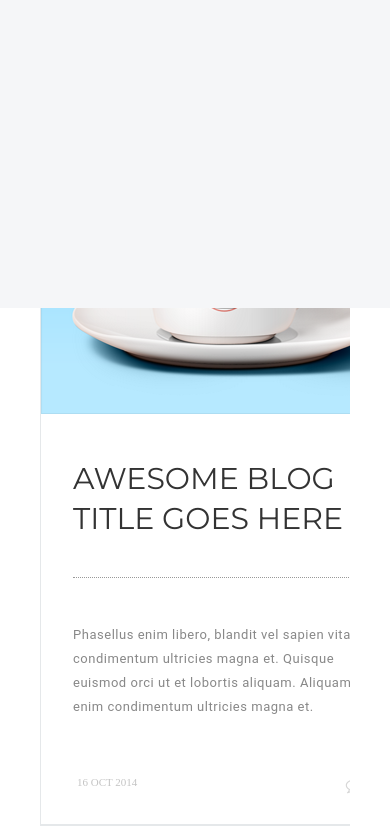
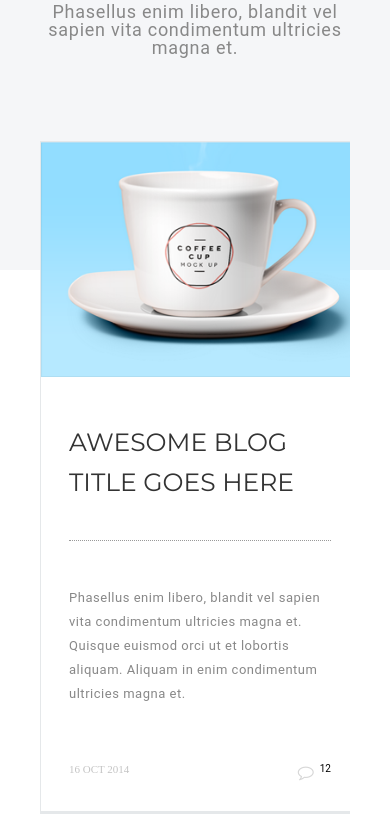
Before and after one commit to ggxx86/vezba, a plain HTML site: page home.html in a window 390 px wide. Shown: the part 3930-4756 px from the top of the page. Drawn offline with nearby package versions, Linux system fonts and the light colour scheme; a small style sheet from the web is missing.

Commit message:
nice one

```diff
--- a/css/home.css
+++ b/css/home.css
@@ -47,10 +47,6 @@ NAV HOVER blue #2ea0ff
 	overflow: hidden;
 
 }
-
-
-
-
 
 /*-----------------------------------
 				HEADER
@@ -104,10 +100,9 @@ nav a:hover{
 }
 
 
-/*-----------------------------------
-				OUR SERVICES
--------------------------------------
-*/
+/*/////////////////////////////////////
+			OUR SERVICES
+/////////////////////////////////////*/
 
 #our_services .container .h1class:first-child{
 	margin-top: 120px;
@@ -300,21 +295,14 @@ nav a:hover{
 }
 
 /*///////////////////////////////////
-////////////////////////////////////
-
 			LATEST BLOG
-
-/////////////////////////////////////
-///////////////////////////////////////
-*/
+/////////////////////////////////////*/
 
 /*
 #top_part{
 	background-color: #f5f6f8;
 	border: 1px solid #e5e8ea;
 	height: 503px;
-
-
 }
 */
 /*
@@ -326,6 +314,11 @@ nav a:hover{
 	position: relative;
 }
 
+#latest_blog .container{
+	position: relative;
+	z-index: 2;
+}
+
 #siva_maska{
 	height: 516px;
 	width: 100%;
@@ -334,6 +327,7 @@ nav a:hover{
 	overflow: hidden;
 	top:0;
 	left: 0;
+	z-index: 1;
 }
 
 #latest_blog h1{
@@ -345,47 +339,59 @@ nav a:hover{
 	margin-bottom: 84px;
 }
 
+#blog li img{
+	max-width: 100%;
+}
+
 #blog li{
 	width:372px;
+	border-top: 1px solid #e5e8ea;
 	border-left: 1px solid #e5e8ea;
 	border-right: 1px solid #e5e8ea;
 	border-bottom: 3px solid #e5e8ea;
 	float: left;
 	margin-right: 37px;
+	margin-bottom: 45px;
 
+}
+
+.li_part2{
+	width: 324px;
+	box-sizing:border-box;
+    -moz-box-sizing:border-box; /* Firefox */
+    -webkit-box-sizing:border-box;
+  	padding-left: 28px;
+    padding-right: 34px;
 }
 
 #blog li:nth-child(3){
 	margin-right: 0px;
 }
 
+
+
 #blog h3{
 	font-family: Montserrat;
 	font-size: 30px;
 	line-height: 40px;
 	color: #333333;
-	display: inline-block;
+	display: block;
 	margin-top: 42px;
-	margin-left: 32px;
 	margin-bottom: 45px;
 	padding-bottom: 38px;
-	padding-right: 36px;
 	border-bottom: 1px dotted #999999;
 
 }
 
-#blog h3, .blog_text{
-	margin-left: 32px;
-}
+.blog_text{
 
-.blog_text{
-	width: 302px;
 	font-size: 13px;
 	font-family: roboto;
 	line-height: 24px;
 	letter-spacing: 0.04em;
 	color:#888888;
 	margin-bottom: 58px;
+	display: block;
 
 }
 /*
@@ -400,15 +406,12 @@ nav a:hover{
 	float: left;
 	color: #c4c4c4;
 	font-size: 11px;
-	margin-left: 36px;
 	margin-bottom: 36px;
 	display: inline-block;
 }
 
 .blog_number{
 	float: right;
-
-	margin-right: 34px;
 	margin-left: 6px;
 	font-family: 'roboto';
 	font-size: 10px;
@@ -435,7 +438,7 @@ nav a:hover{
 
 /*////////////////////////////
 			FOOTER
-//////////////////////////////*/
+////////////////////////////////*/
 
 
 #last_section{
@@ -589,6 +592,15 @@ footer{
 }
 
 
+
+/*///////////////////////////////////////////////////////////////////////////
+//////////////////////////////////////////////////////////////////////////////
+
+
+								MEDIA QUERY
+
+----------------------------------------------------------------------------*/
+
 @media (max-width: 1195px){
 	.container{
 		box-sizing:border-box;
@@ -643,16 +655,15 @@ footer{
 		font-size: 14px;
 	}
 
-/****************************
-		OUR SERVICES
-*****************************/
+
+}
+/*------------------------------------------
+		MEDIA QUERY MAX WIDTH 768 END*/
 
 
 
 
-
-}
-
+/*********************************************************************/
 
 @media (max-width: 768px){
 
@@ -670,7 +681,9 @@ footer{
 		height:385px;
 
 	}
-
+/******************************
+		OUR SERVICES
+*******************************/
 	#our_services ul li {
 	width: 50%;
 	}
@@ -683,6 +696,9 @@ footer{
 	#our_services p{
 		margin-bottom: 110px;
 	}
+/******************************
+			MAIN SLIDE SHOW
+*******************************/
 
 #main_slideshow img{
 	max-width: none;
@@ -712,10 +728,39 @@ footer{
 
 #blog li {
 	margin-right: 0px;
+	width: 322px;
+}
+
+#blog h3{
+	padding-right: 0px;
+	font-size: 25px;
+}
+
+#blog li:first-child{
+	margin-right: 40px;
+}
+
+#blog li:nth-child(3) .li_part2{
+	float: right;
+}
+
+#blog li:nth-child(3) img{
+	float: left;
+	width: 342px;
+	height: 375px;
+}
+
+#blog li:nth-child(3){
+	width: 686px;
+}
+
+#siva_maska{
+	height: 478px;
 }
 
 
 
+}
 
-
-}
+/*------------------------------------------
+		MEDIA QUERY MAX WIDTH 768 END*/
--- a/home.html
+++ b/home.html
@@ -134,30 +134,33 @@
 			<ul id="blog">
 				<li>
 					<img src="images/blog1.png" alt="blog image" />
+				<div class="li_part2">
 					<h3>AWESOME BLOG<br> TITLE GOES HERE</h3>
 					<p class="blog_text">Phasellus enim libero, blandit vel sapien vita condimentum ultricies magna et. Quisque euismod orci ut et lobortis aliquam. Aliquam in enim condimentum ultricies magna et.</p>
 					<p class="date"> 16 OCT 2014</p>
 					<p class="blog_number">12</p>
 					<i class="fa fa-comment-o"></i>
-
+				</div>
 				</li>
 				<li>
 					<img src="images/blog2.png" alt="blog image" />
+				<div class="li_part2">
 					<h3>TITLE FOR POST<br> WITH SLIDE</h3>
 					<p class="blog_text">Phasellus enim libero, blandit vel sapien vita condimentum ultricies magna et. Quisque euismod orci ut et lobortis aliquam. Aliquam in enim condimentum ultricies magna et.</p>
 					<p class="date"> 16 OCT 2014</p>
 					<p class="blog_number">12</p>
 					<i class="fa fa-comment-o"></i>
-
+				</div>
 				</li>
 				<li>
 					<img src="images/blog3.png" alt="blog image" />
+				<div class="li_part2">
 					<h3>AWESOME BLOG<br> TITLE GOES HERE</h3>
 					<p class="blog_text">Phasellus enim libero, blandit vel sapien vita condimentum ultricies magna et. Quisque euismod orci ut et lobortis aliquam. Aliquam in enim condimentum ultricies magna et.</p>
 					<p class="date"> 16 OCT 2014</p>
 					<p class="blog_number">12</p>
 					<i class="fa fa-comment-o"></i>
-
+				</div>
 				</li>
 
 			</ul>
```
